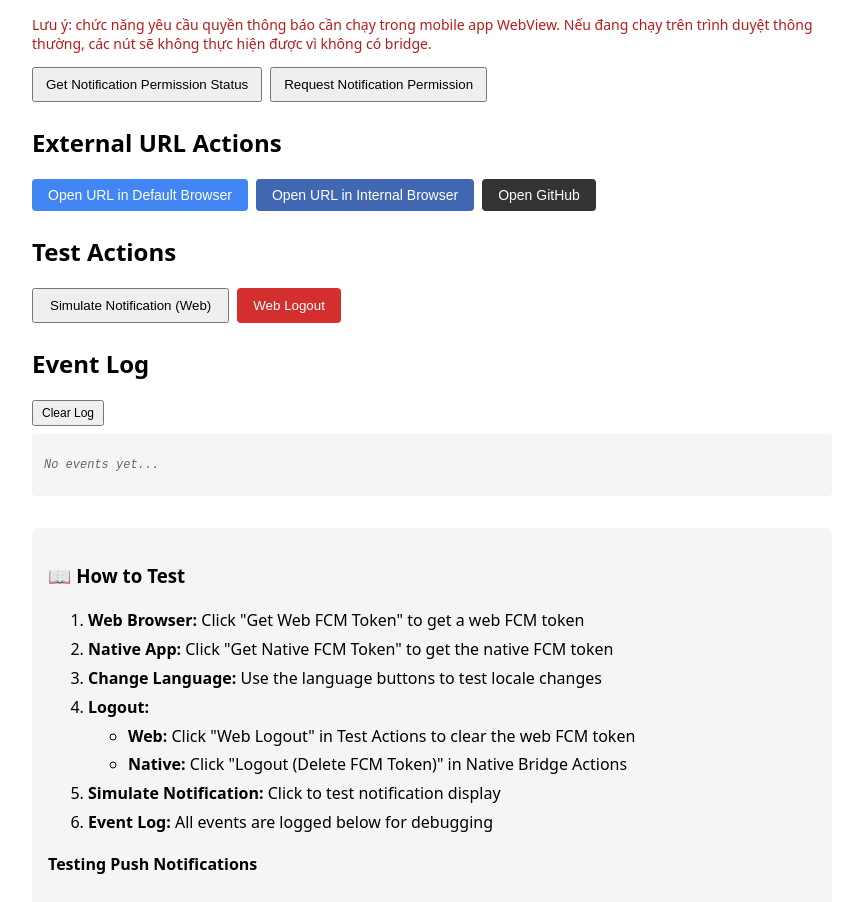
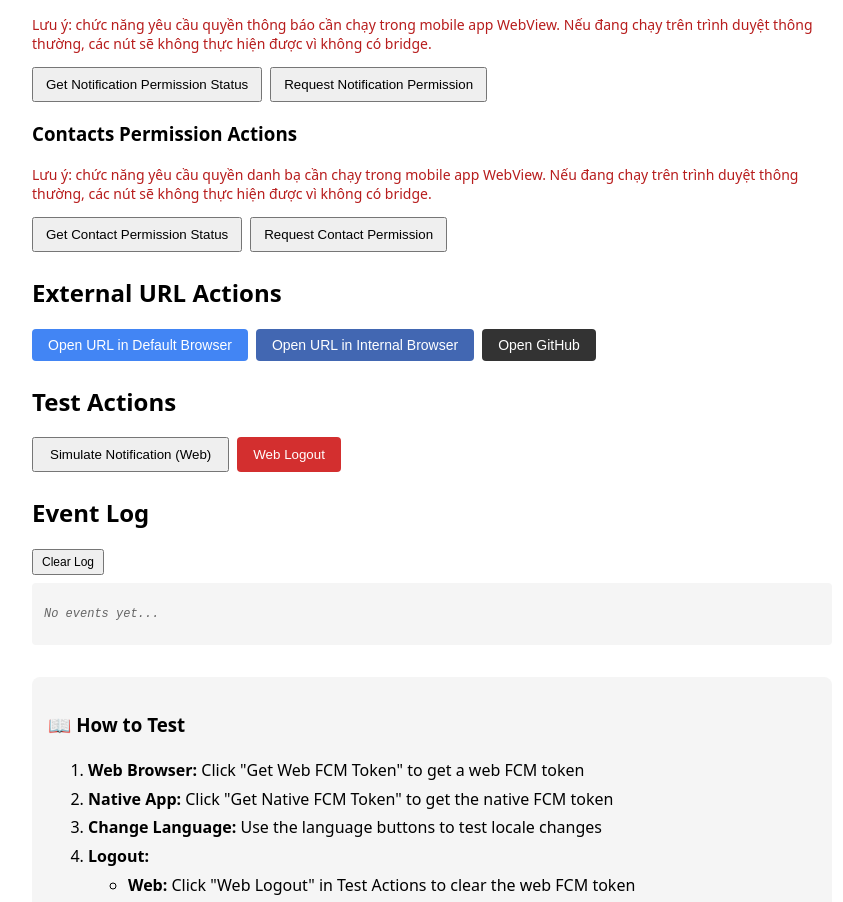
Before and after one commit to az-coder-123/fcm-web-demo, a Next.js app: page / in a window 1280 px wide. Shown: the part 2000-2902 px from the top of the page, without its empty margins (208-1051 px from the left). Built offline with nearby package versions, Linux system fonts and the light colour scheme; no server answers.

Commit message:
Handle Contacts permission

```diff
--- a/app/page.js
+++ b/app/page.js
@@ -47,6 +47,8 @@ export default function Home() {
     const [trackingError, setTrackingError] = useState(null);
     const [notificationPermission, setNotificationPermission] = useState(null);
     const [notificationError, setNotificationError] = useState(null);
+    const [contactPermission, setContactPermission] = useState(null);
+    const [contactError, setContactError] = useState(null);
     const [refreshTokenOwnerKey, setRefreshTokenOwnerKey] = useState(null);
     const [refreshToken, setRefreshToken] = useState(null);
     const [biometricAuthResult, setBiometricAuthResult] = useState(null);
@@ -643,6 +645,32 @@ export default function Home() {
         }
     };
 
+    const handleGetContactPermissionStatus = async () => {
+        if (!window.flutter_inappwebview) return;
+        try {
+            const response = await window.flutter_inappwebview.callHandler('getContactPermissionStatus');
+            setContactPermission(response);
+            setContactError(null);
+            addToLog('Contact Permission Status', JSON.stringify(response));
+        } catch (e) {
+            setContactError(e?.message || String(e));
+            addToLog('Contact Permission Status Error', e?.message || String(e));
+        }
+    };
+
+    const handleRequestContactPermission = async () => {
+        if (!window.flutter_inappwebview) return;
+        try {
+            const response = await window.flutter_inappwebview.callHandler('requestContactPermission');
+            setContactPermission(response);
+            setContactError(null);
+            addToLog('Request Contact Permission', JSON.stringify(response));
+        } catch (e) {
+            setContactError(e?.message || String(e));
+            addToLog('Request Contact Permission Error', e?.message || String(e));
+        }
+    };
+
     const handleChangeLocale = async (lang) => {
         if (!window.flutter_inappwebview) return;
         try {
@@ -794,6 +822,8 @@ export default function Home() {
                 onRequestTrackingPermission={handleRequestTrackingPermission}
                 onGetNotificationPermissionStatus={handleGetNotificationPermissionStatus}
                 onRequestNotificationPermission={handleRequestNotificationPermission}
+                onGetContactPermissionStatus={handleGetContactPermissionStatus}
+                onRequestContactPermission={handleRequestContactPermission}
                 onBiometricAuthenticate={handleBiometricAuthenticate}
                 onGetRefreshToken={handleGetRefreshToken}
                 onSaveRefreshToken={handleSaveRefreshToken}
@@ -812,6 +842,8 @@ export default function Home() {
                 trackingError={trackingError}
                 notificationPermission={notificationPermission}
                 notificationError={notificationError}
+                contactPermission={contactPermission}
+                contactError={contactError}
                 refreshTokenOwnerKey={refreshTokenOwnerKey}
                 refreshToken={refreshToken}
                 biometricAuthResult={biometricAuthResult}
--- a/components/NativeBridgeActions.js
+++ b/components/NativeBridgeActions.js
@@ -23,6 +23,8 @@ export default function NativeBridgeActions({
     onRequestTrackingPermission,
     onGetNotificationPermissionStatus,
     onRequestNotificationPermission,
+    onGetContactPermissionStatus,
+    onRequestContactPermission,
     onGetRefreshToken,
     onSaveRefreshToken,
     biometricSupport,
@@ -40,6 +42,8 @@ export default function NativeBridgeActions({
     trackingError,
     notificationPermission,
     notificationError,
+    contactPermission,
+    contactError,
     refreshTokenOwnerKey,
     refreshToken,
     biometricAuthResult,
@@ -440,6 +444,53 @@ export default function NativeBridgeActions({
                     </p>
                 )}
             </div>
+
+            {/* Contacts Permission Actions */}
+            <div style={{ marginBottom: 16 }}>
+                <h3>Contacts Permission Actions</h3>
+                {!isNativeApp && (
+                    <p style={{ marginTop: 8, fontSize: 14, color: '#b71c1c' }}>
+                        Lưu ý: chức năng yêu cầu quyền danh bạ cần chạy trong mobile app WebView. Nếu đang chạy trên trình duyệt thông thường, các nút sẽ không thực hiện được vì không có bridge.
+                    </p>
+                )}
+                <div style={{ display: 'flex', gap: 8, flexWrap: 'wrap' }}>
+                    <button onClick={onGetContactPermissionStatus} style={{ padding: '8px 12px' }}>
+                        Get Contact Permission Status
+                    </button>
+                    <button onClick={onRequestContactPermission} style={{ padding: '8px 12px' }}>
+                        Request Contact Permission
+                    </button>
+                </div>
+
+                {contactPermission && contactPermission.isGranted === false && (
+                    <p style={{ marginTop: 8, fontSize: 14, color: 'orange' }}>
+                        Danh bạ permission chưa được cấp. Hãy yêu cầu quyền từ app (Request Contact Permission) hoặc mở lại Settings.
+                    </p>
+                )}
+
+                {contactPermission && contactPermission.isGranted === true && (
+                    <p style={{ marginTop: 8, fontSize: 14, color: 'green' }}>
+                        ✅ Danh bạ permission đã được cấp.
+                    </p>
+                )}
+
+                {contactPermission && contactPermission.permission === 'restricted' && (
+                    <p style={{ marginTop: 8, fontSize: 14, color: 'orange' }}>
+                        ⚠️ Danh bạ permission bị hạn chế (restricted): có thể do thiết bị được quản lý hoặc kiểm soát của phụ huynh.
+                    </p>
+                )}
+
+                {contactPermission && (
+                    <p style={{ marginTop: 8, fontSize: 14 }}>
+                        Contact permission: {JSON.stringify(contactPermission)}
+                    </p>
+                )}
+                {contactError && (
+                    <p style={{ marginTop: 8, fontSize: 14, color: 'red' }}>
+                        Contact error: {contactError}
+                    </p>
+                )}
+            </div>
         </section>
     );
 }
```
